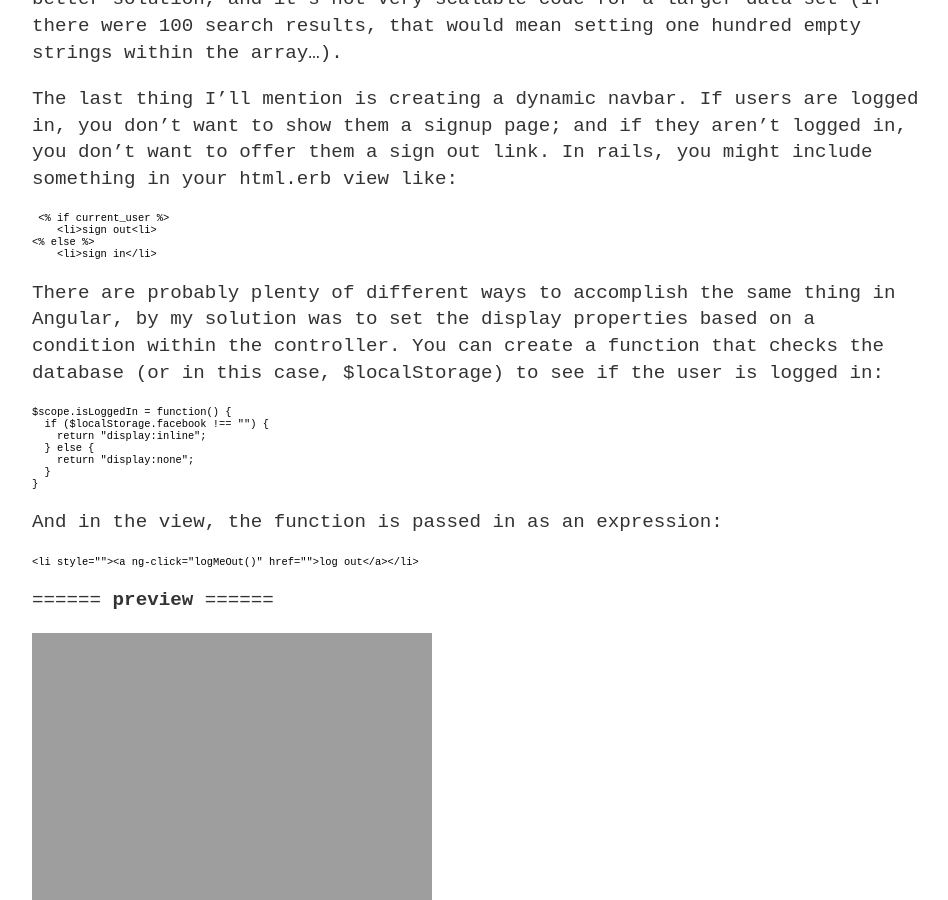
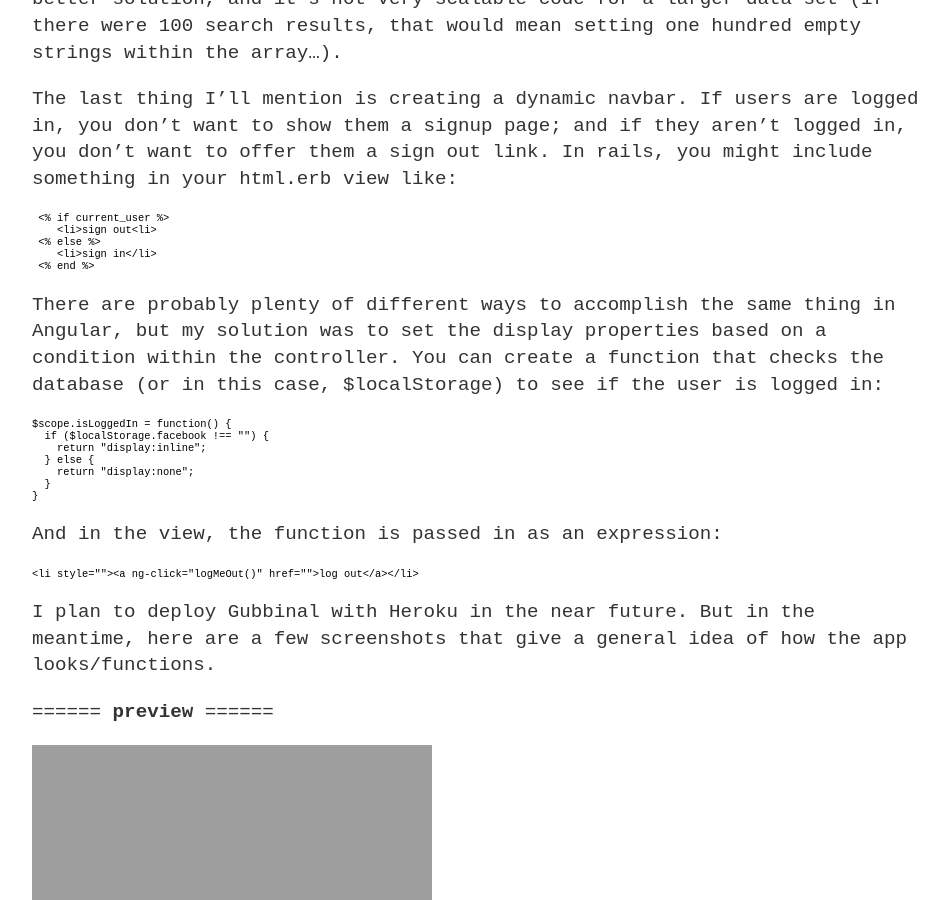
Before and after one commit to bennorris/blog, a Jekyll site: the page built from _posts/2016-12-18-angularjs.md, in a window 1280 px wide and 900 px high, scrolled down 1606 px. Shown: the whole window, without its empty margins (160-1108 px from the left). Built offline with Jekyll 4.4.1, drawn with Linux system fonts in a browser that asks for light colours.

Commit message:
typos and more content

````diff
--- a/_posts/2016-12-18-angularjs.md
+++ b/_posts/2016-12-18-angularjs.md
@@ -34,10 +34,11 @@ The last thing I'll mention is creating a dynamic navbar. If users are logged in
 ```html
  <% if current_user %>
     <li>sign out<li>
-<% else %>
+ <% else %>
     <li>sign in</li>
+ <% end %>
 ```
-There are probably plenty of different ways to accomplish the same thing in Angular, by my solution was to set the display properties based on a condition within the controller. You can create a function that checks the database (or in this case, $localStorage) to see if the user is logged in:
+There are probably plenty of different ways to accomplish the same thing in Angular, but my solution was to set the display properties based on a condition within the controller. You can create a function that checks the database (or in this case, $localStorage) to see if the user is logged in:
 
 ```JavaScript
 $scope.isLoggedIn = function() {
@@ -55,6 +56,8 @@ And in the view, the function is passed in as an expression:
 <li style="{{ isLoggedIn() }}"><a ng-click="logMeOut()" href="">log out</a></li>
 ```
 
+I plan to deploy Gubbinal with Heroku in the near future. But in the meantime, here are a few screenshots that give a general idea of how the app looks/functions.
+
 
 ======
 **preview**
````
